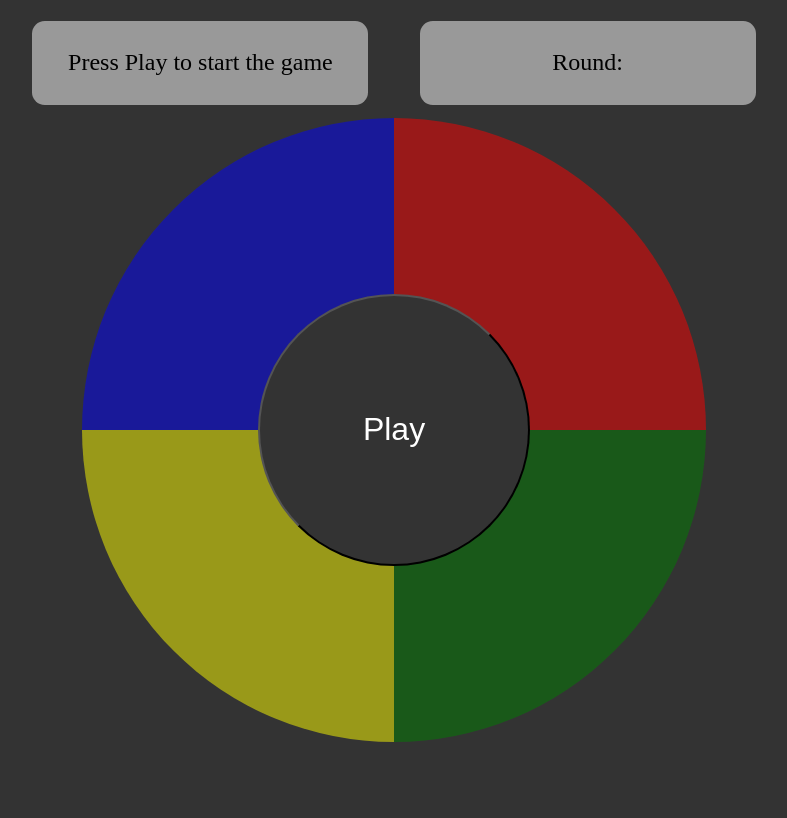
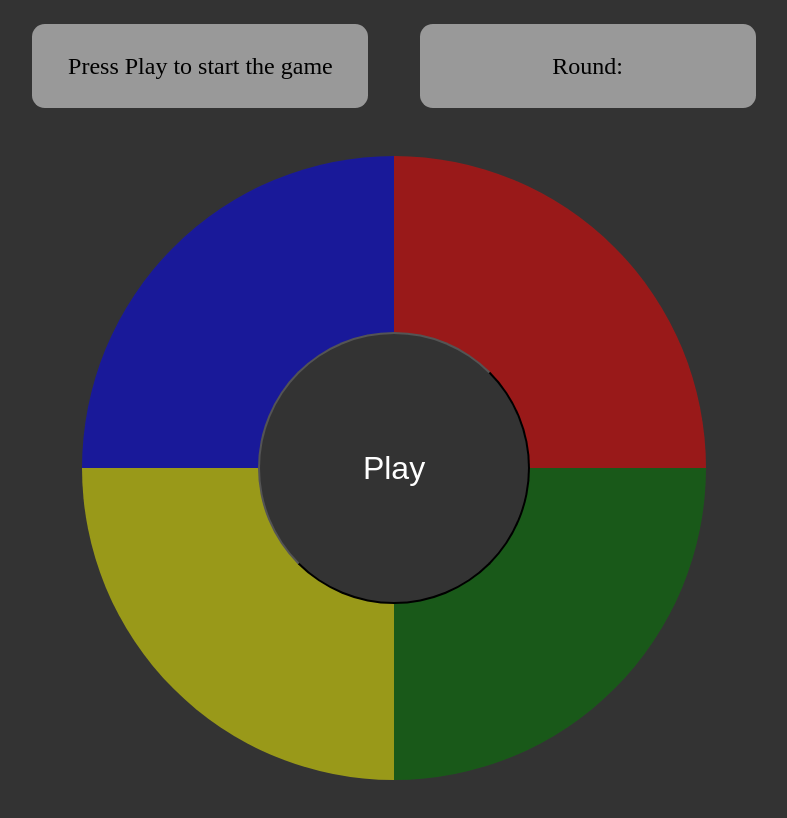
Before and after one commit to marcosperez85/Simon-Game, a plain HTML site: page index.html in a window 1280 px wide. Shown: the top 818 px of the page, without its empty margins (246-1033 px from the left). Drawn offline with Linux system fonts and the light colour scheme.

Commit message:
fix: cambio las unidades del circleContanier de vw a em

```diff
--- a/style.css
+++ b/style.css
@@ -23,12 +23,11 @@ body {
 .topBar {
     display: flex;
     flex-flow: row wrap;
-    /* grid-template-columns: repeat(2, var(--column-width)); */
     align-items: center;
     justify-content: center;
     gap: 4vw;
-    margin-top: 1vw;
-    margin-bottom: 1vw;
+    margin-top: 1em;
+    margin-bottom: 1em;
     /* border: 1px solid red; */
 }
 
@@ -53,8 +52,8 @@ body {
     grid-template-columns: repeat(2, var(--panel-width));
     grid-template-rows: repeat(2, var(--panel-width));
     width: var(--circle-container-width);
-    margin-top: 50vw;
-    transform: translate(0vw, -50vw);
+    margin-top: 2em;
+    /* transform: translate(0vw, -100vw); */
 }
 
 .circuloGrande {
```
